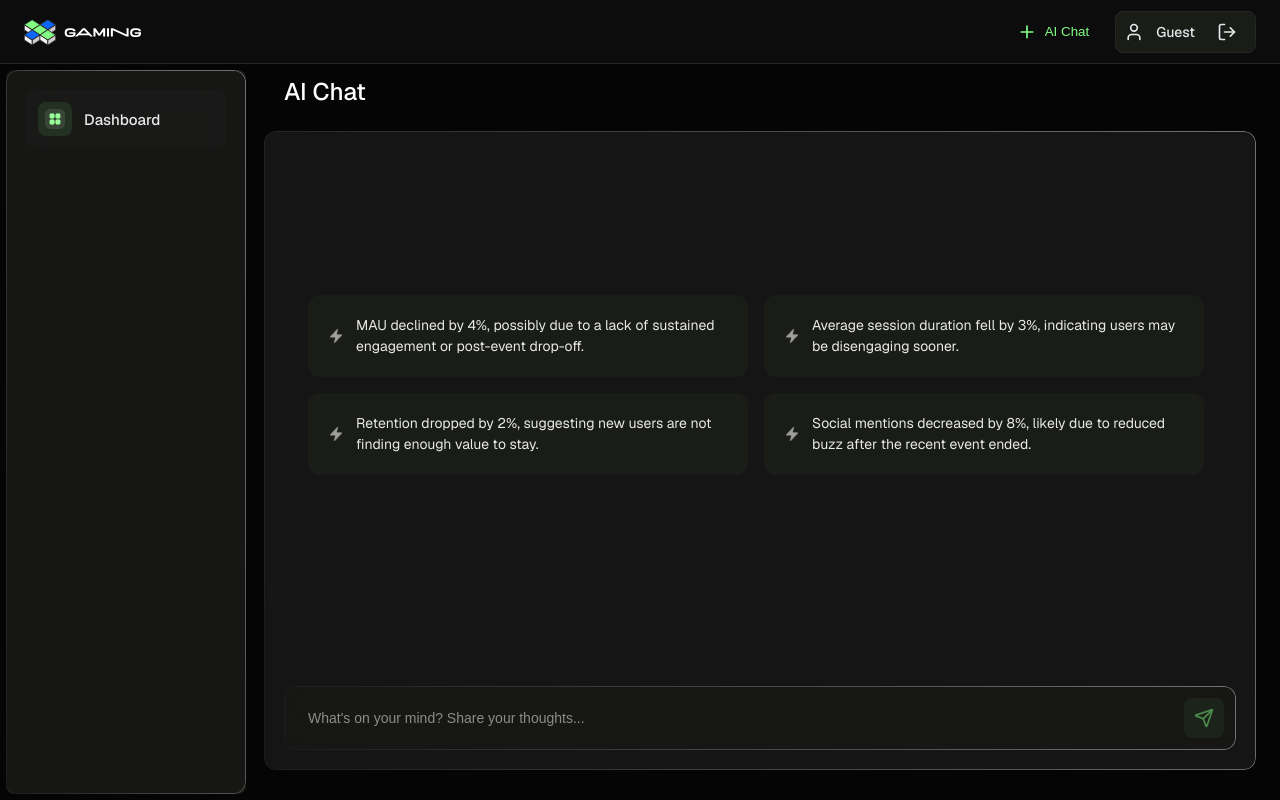
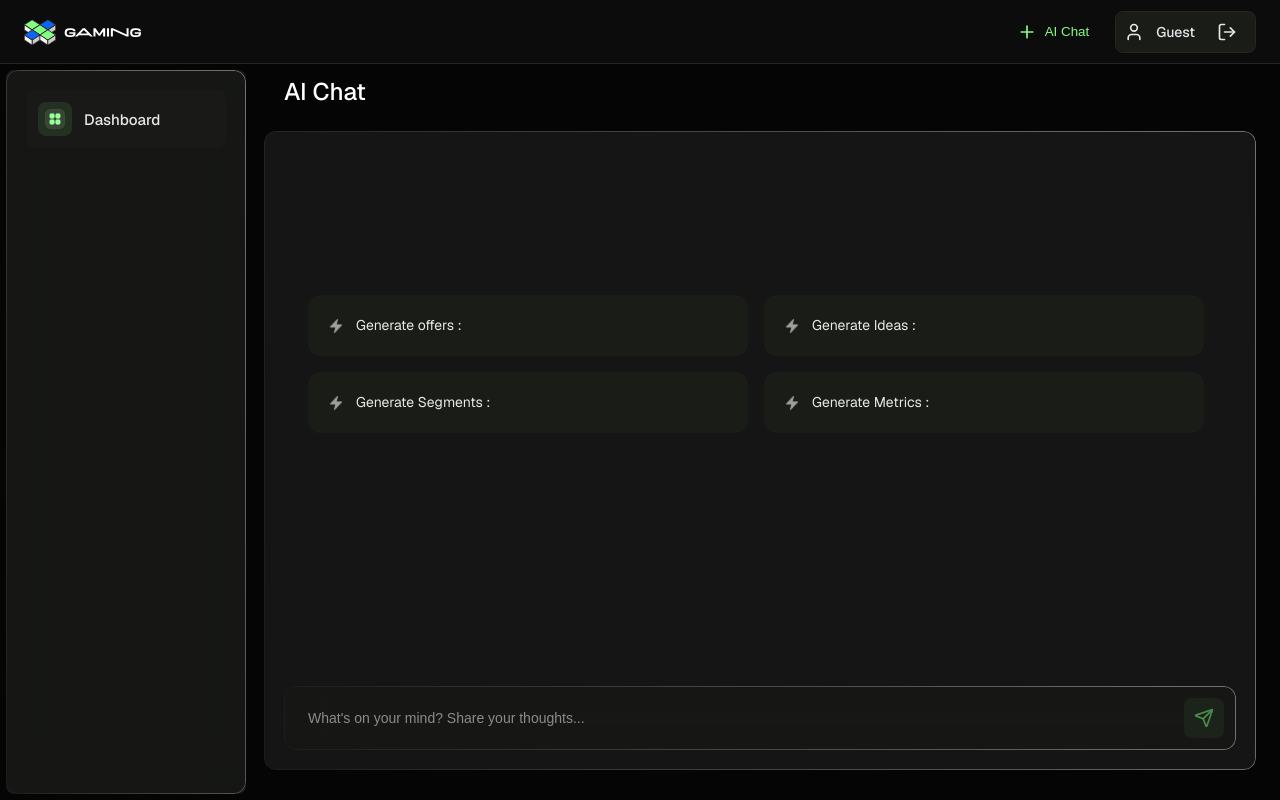
Before and after one commit to singhalaryann/bombay-play, a Next.js app: page /ideationchat in a window 1280 px wide. Built offline with nearby package versions, Linux system fonts and the light colour scheme.

Commit message:
Rename suggestions

```diff
--- a/app/ideationchat/page.js
+++ b/app/ideationchat/page.js
@@ -27,10 +27,10 @@ export default function IdeationChat() {
   const router = useRouter();
 
   const insights = [
-    "MAU declined by 4%, possibly due to a lack of sustained engagement or post-event drop-off.",
-    "Average session duration fell by 3%, indicating users may be disengaging sooner.",
-    "Retention dropped by 2%, suggesting new users are not finding enough value to stay.",
-    "Social mentions decreased by 8%, likely due to reduced buzz after the recent event ended."
+    "Generate offers :",
+    "Generate Ideas :",
+    "Generate Segments :",
+    "Generate Metrics :"
   ];
 
   useEffect(() => {
```
